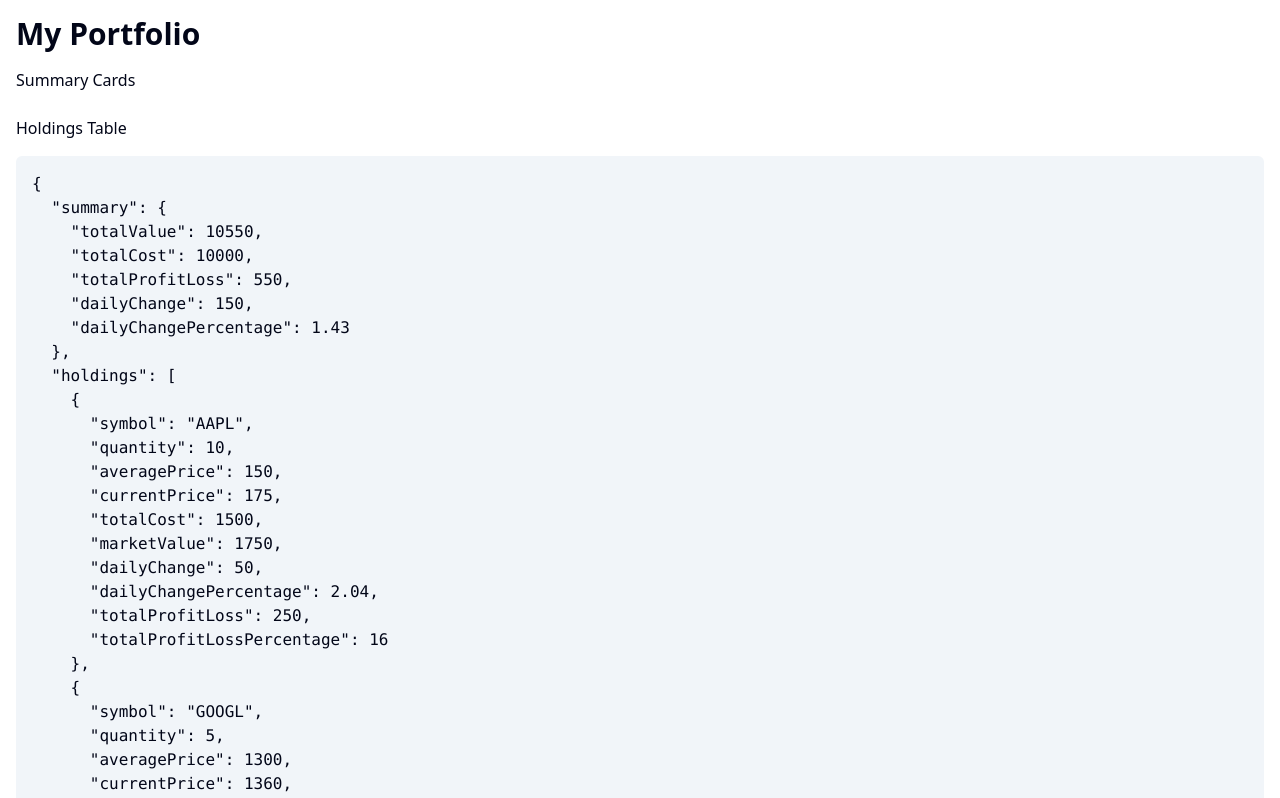
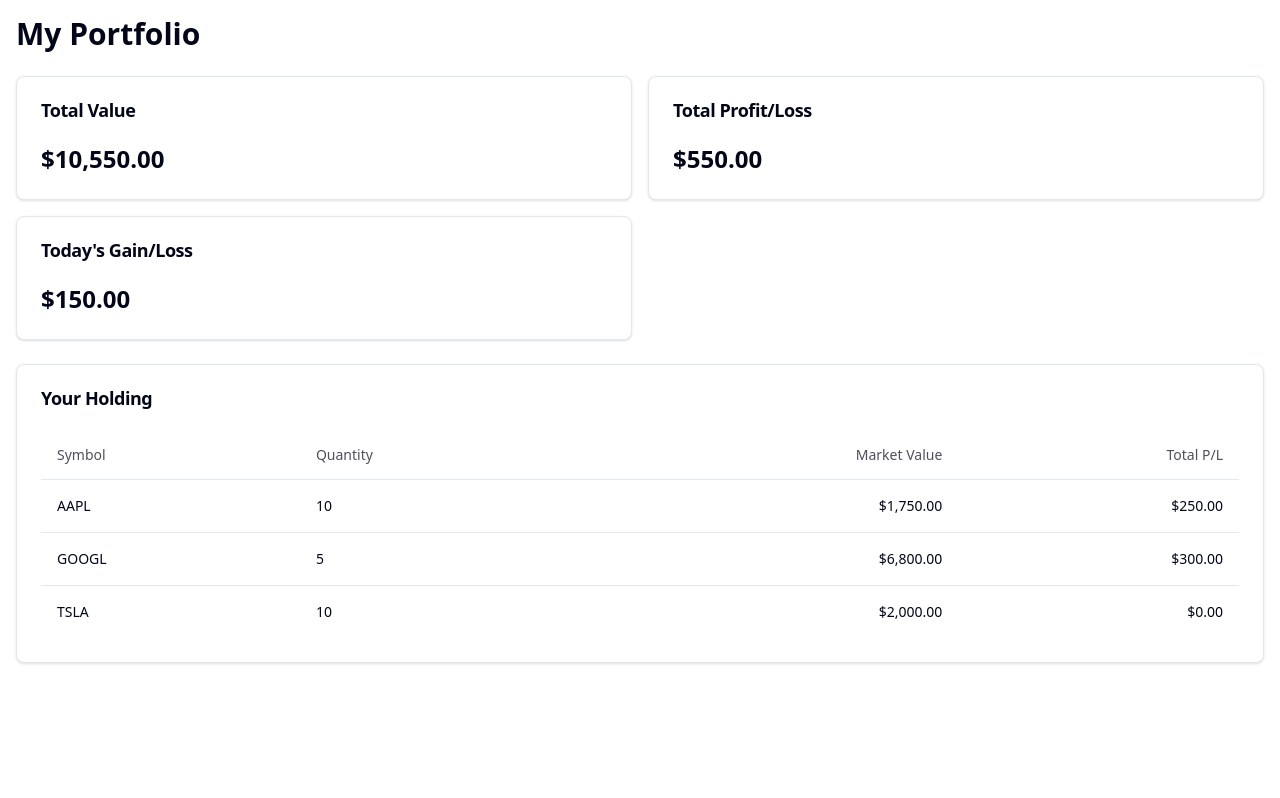
Before and after one commit to swapnanil1/EB-Stock-Market-Dashboard, a React (Vite) app: page / in a window 1280 px wide. Shown: the top 798 px of the page. Built offline with nearby package versions, Linux system fonts and the light colour scheme.

Commit message:
feat(portfolio): basic portfolio works

```diff
--- a/src/pages/Portfolio.tsx
+++ b/src/pages/Portfolio.tsx
@@ -1,18 +1,18 @@
-import { use, useEffect, useState } from "react";
+import { useEffect, useState } from "react";
 import {
 	Card,
 	CardContent,
-	CardDescription,
-	CardFooter,
+	// CardDescription,
+	// CardFooter,
 	CardHeader,
 	CardTitle,
 } from "../component/ui/Card";
 import {
 	Table,
 	TableBody,
-	TableCaption,
+	// TableCaption,
 	TableCell,
-	TableFooter,
+	// TableFooter,
 	TableHead,
 	TableHeader,
 	TableRow,
@@ -77,6 +77,14 @@ const callAPI = (): Promise<PortfolioData> => {
 		}, 1500);
 	});
 };
+// helper function
+const formatCurrency = (value: number) => {
+	return new Intl.NumberFormat("en-US", {
+		style: "currency",
+		currency: "USD",
+	}).format(value);
+};
+
 export function PortfolioPage() {
 	// State Management
 	const [portfolio, setPortfolio] = useState<PortfolioData | null>(null);
@@ -109,16 +117,74 @@ export function PortfolioPage() {
 		return <div className="p-4 text-destructive">Error: {error}</div>;
 	}
 	return (
-		<div className="p-4">
-			<h1 className="text-3xl font-bold mb-4">My Portfolio</h1>
-
-			<p>Summary Cards </p>
-			<br />
-			<p>Holdings Table </p>
-
-			<pre className="mt-4 p-4 bg-secondary rounded-md">
-				{JSON.stringify(portfolio, null, 2)}
-			</pre>
+		<div className="container mx-auto p-4">
+			<h1 className="text-3xl font-bold mb-6">My Portfolio</h1>
+			{/* section 1: summary cards */}
+			<div className="grid gap-4 md:grid-cols-2 lg:grid-col-4 mb-6">
+				<Card>
+					<CardHeader>
+						<CardTitle>Total Value</CardTitle>
+					</CardHeader>
+					<CardContent>
+						<p className="text-2xl font-bold">
+							{formatCurrency(portfolio?.summary.totalValue ?? 0)}
+						</p>
+					</CardContent>
+				</Card>
+				<Card>
+					<CardHeader>
+						<CardTitle>Total Profit/Loss</CardTitle>
+					</CardHeader>
+					<CardContent>
+						<p className="text-2xl font-bold">
+							{formatCurrency(portfolio?.summary.totalProfitLoss ?? 0)}
+						</p>
+					</CardContent>
+				</Card>
+				<Card>
+					<CardHeader>
+						<CardTitle>Today's Gain/Loss</CardTitle>
+					</CardHeader>
+					<CardContent>
+						<p className="text-2xl font-bold">
+							{formatCurrency(portfolio?.summary.dailyChange ?? 0)}
+						</p>
+					</CardContent>
+				</Card>
+			</div>
+			<Card>
+				<CardHeader>
+					<CardTitle>Your Holding</CardTitle>
+				</CardHeader>
+				<CardContent>
+					<Table>
+						<TableHeader>
+							<TableRow>
+								<TableHead>Symbol</TableHead>
+								<TableHead>Quantity</TableHead>
+								<TableHead className="text-right">Market Value</TableHead>
+								<TableHead className="text-right">Total P/L</TableHead>
+							</TableRow>
+						</TableHeader>
+						<TableBody>
+							{(portfolio?.holdings ?? []).map((holding) => {
+								return (
+									<TableRow key={holding.symbol}>
+										<TableCell>{holding.symbol}</TableCell>
+										<TableCell>{holding.quantity}</TableCell>
+										<TableCell className="text-right">
+											{formatCurrency(holding.marketValue) ?? 0}
+										</TableCell>
+										<TableCell className="text-right">
+											{formatCurrency(holding.totalProfitLoss) ?? 0}
+										</TableCell>
+									</TableRow>
+								);
+							})}
+						</TableBody>
+					</Table>
+				</CardContent>
+			</Card>
 		</div>
 	);
 }
```
